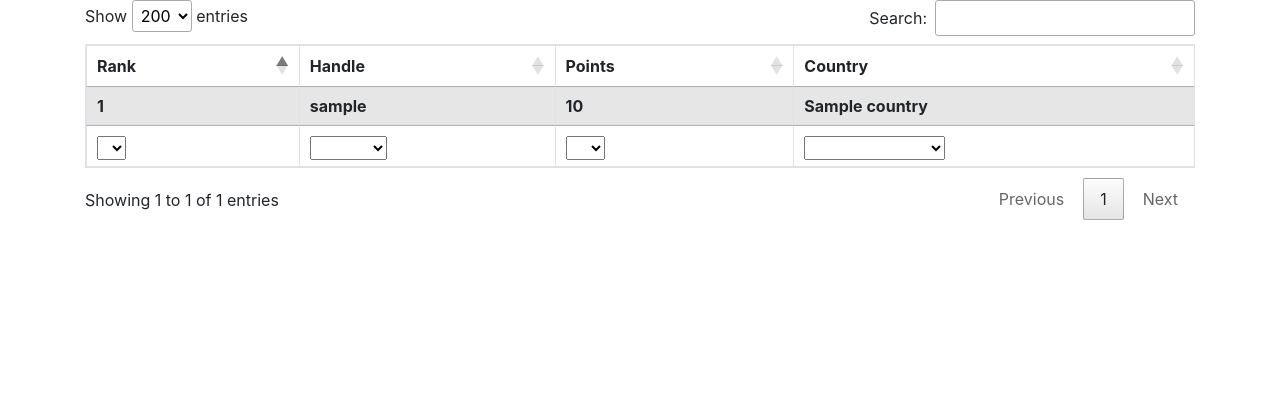
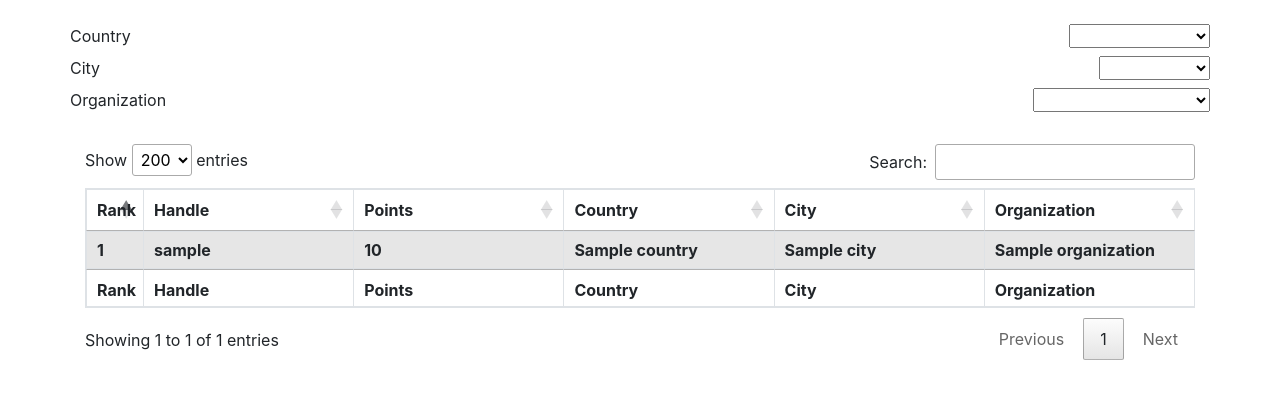
Before and after one commit to vsp4/codeforces-standings-filter, a Flask app: template templates/standings.html in a window 1280 px wide. Shown: the top 399 px of the page. Run offline with Flask 2, Linux system fonts and the light colour scheme; the template is opened without the code that fills it: most values are stand-ins (such as "Sample title", 1, 10 or a date in 2020); lists and menus that the app fills with data are empty; some libraries are stand-ins or nearby versions.

Commit message:
added city + organization

```diff
--- a/app.py
+++ b/app.py
@@ -77,7 +77,9 @@ def get_standings_contents(contest_id):
             "rank": res["rank"],
             "handle": handle,
             "points": res["points"],
-            "country": userdata[handle]["country"]
+            "country": userdata[handle]["country"],
+            "city": userdata[handle]["city"],
+            "organization": userdata[handle]["organization"]
         }
 
         '''
--- a/templates/standings.html
+++ b/templates/standings.html
@@ -5,18 +5,54 @@
         <link rel="stylesheet" href="https://cdnjs.cloudflare.com/ajax/libs/twitter-bootstrap/4.0.0/css/bootstrap.css">
 		<link rel="stylesheet" href="https://cdn.datatables.net/1.10.16/css/jquery.dataTables.min.css">
         <link rel="stylesheet" href="https://cdn.datatables.net/1.10.16/css/dataTables.bootstrap4.min.css">
-
+        <style>
+            #standings
+            {
+                table-layout: fixed;
+                width: 100%
+            }
+        </style>
     </head>
 
 	<body>
 		<div class="container">
+            <br />
+
+            <div class="row">
+                <span>
+                    <label>Country</label>
+                </span>
+                <span style="margin-left:auto; margin-right:0" id="filterCountry">
+                </span>
+            </div>
+
+            <div class="row">
+                <span>
+                    <label>City</label>
+                </span>
+                <span style="margin-left:auto; margin-right:0" id="filterCity">
+                </span>
+            </div>
+
+            <div class="row">
+                <span>
+                    <label>Organization</label>
+                </span>
+                <span style="margin-left:auto; margin-right:0" id="filterOrganization">
+                </span>
+            </div>
+
+            <br />
+
             <table data-page-length='200' id="standings" class="table table-striped table-bordered table-hover" cellspacing="0" width="100%">
                 <thead>
                     <tr>
                         <th>Rank</th>
                         <th>Handle</th>
                         <th>Points</th>
-                        <th>Country</th>
+                        <th data-filter="#filterCountry">Country</th>
+                        <th data-filter="#filterCity">City</th>
+                        <th data-filter="#filterOrganization">Organization</th>
                     </tr>
                 </thead>
                 <tfoot>
@@ -25,6 +61,8 @@
                         <th>Handle</th>
                         <th>Points</th>
                         <th>Country</th>
+                        <th>City</th>
+                        <th>Organization</th>
                     </tr>
                 </tfoot>
                 <tbody>
@@ -34,6 +72,8 @@
                             <th>{{data.handle}}</th>
                             <th>{{data.points}}</th>
                             <th>{{data.country}}</th>
+                            <th>{{data.city}}</th>
+                            <th>{{data.organization}}</th>
                         </tr>
                     {% endfor %}
                 </tbody>
@@ -51,7 +91,7 @@
                     this.api().columns().every( function () {
                         var column = this;
                         var select = $('<select><option value=""></option></select>')
-                            .appendTo( $(column.footer()).empty() )
+                            .appendTo( $($(column.header()).attr("data-filter")) )
                             .on( 'change', function () {
                                 var val = $.fn.dataTable.util.escapeRegex(
                                     $(this).val()
@@ -67,7 +107,16 @@
                         } );
                     } );
                 },
-                "lengthMenu": [[10, 25, 50, 100, 200, -1], [10, 25, 50, 100, 200, "All"]]
+                lengthMenu: [[10, 25, 50, 100, 200, -1], [10, 25, 50, 100, 200, "All"]],
+                autoWidth: false,
+                columnDefs: [
+                    { width: 20, targets: 0 },
+                    { width: 100, targets: 0 },
+                    { width: 30, targets: 0 },
+                    { width: 80, targets: 0 },
+                    { width: 100, targets: 0 },
+                    { width: 200, targets: 0 }
+                ]
             } );
         } );
     </script>
```
